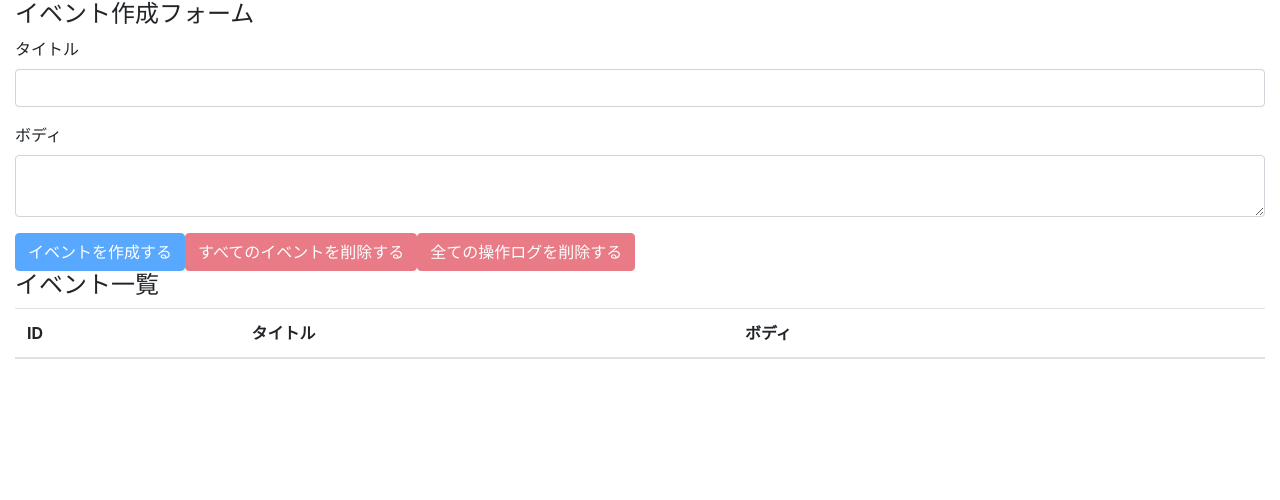
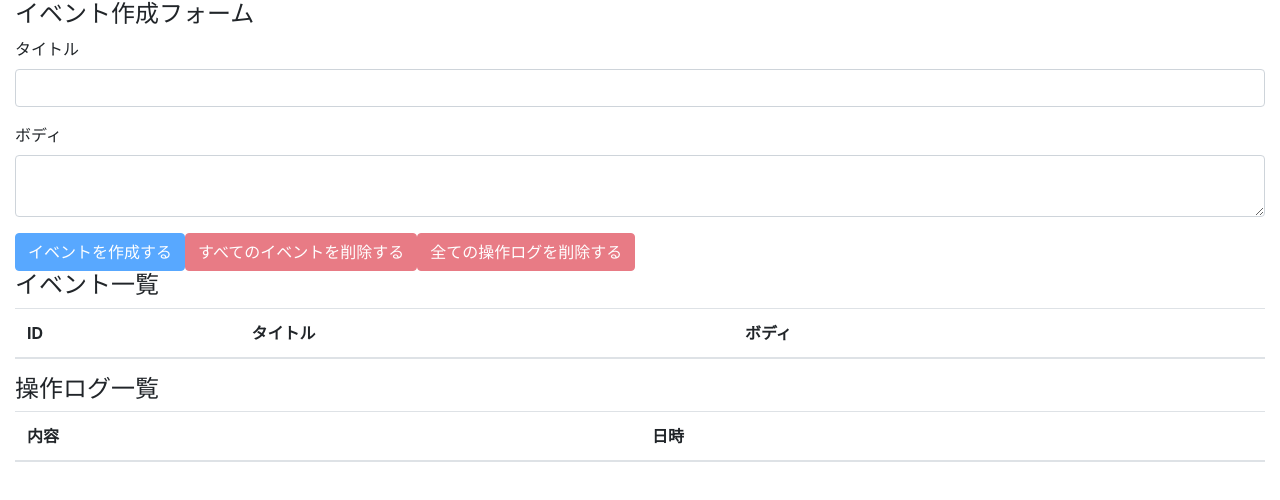
Before and after one commit to nishimra-yurika/typescript-for-javascript-developers, a React (Create React App) app in the folder my-app/: page / in a window 1280 px wide. Shown: the top 500 px of the page. Built offline with nearby package versions, Linux system fonts and the light colour scheme.

Commit message:
display all operation logs

```diff
--- a/my-app/src/components/App.js
+++ b/my-app/src/components/App.js
@@ -4,6 +4,7 @@
 import EventForm from "./EventForm";
 import Events from "./Events";
 import AppContext from "../contexts/AppContext";
+import OperationLogs from "./OperationLogs.js";
 
 const App = () => {
   const initialState = {
@@ -16,6 +17,7 @@
      <div className = "container-fluid">
         <EventForm />
         <Events />
+        <OperationLogs />
      </div>
     </AppContext.Provider>
   )
--- /dev/null
+++ b/my-app/src/components/OperationLog.js
@@ -0,0 +1,12 @@
+import React from "react";
+
+const OperationLog = ({operationLog}) => {
+  return (
+    <tr>
+      <td>{operationLog.description}</td>
+      <td>{operationLog.operatedAt}</td>
+    </tr>
+  )
+}
+
+export default OperationLog
--- /dev/null
+++ b/my-app/src/components/OperationLogs.js
@@ -0,0 +1,29 @@
+import React,{useContext} from "react";
+import AppContext from "../contexts/AppContext";
+import OperationLog from "./OperationLog";
+
+const OperationLogs = () => {
+  const {state} = useContext(AppContext)
+  return (
+  <>
+    <h4>操作ログ一覧</h4>
+    <table className="table table-hover">
+      <thead>
+        <tr>
+          <th>内容</th>
+          <th>日時</th>
+        </tr>
+      </thead>
+      <tbody>
+        {
+          state.operationLogs.map((operationLog,index)=> {
+            return <OperationLog key={index} operationLog={operationLog}/>
+          })
+        }
+      </tbody>
+    </table>
+  </>
+  )
+}
+
+export default OperationLogs
```
